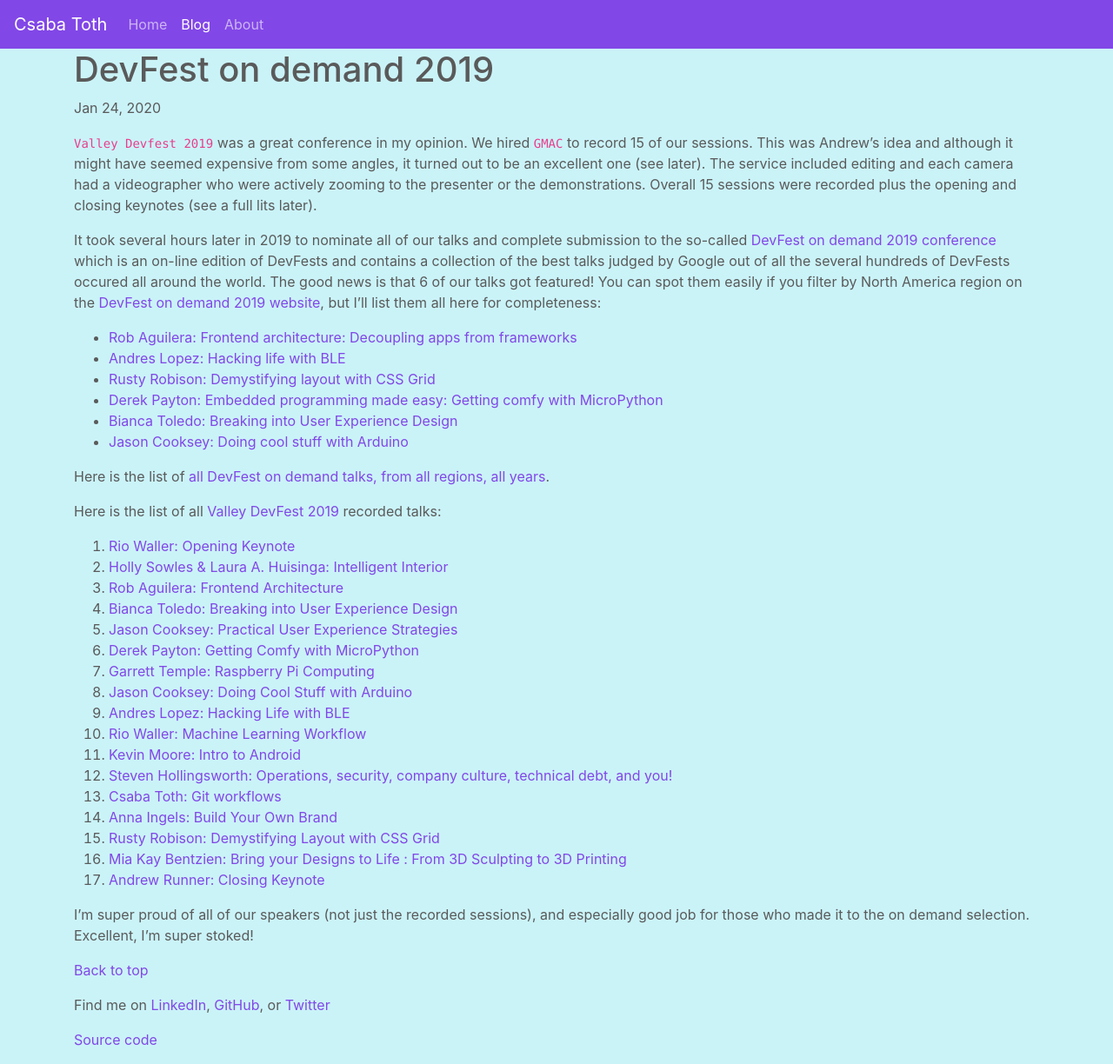
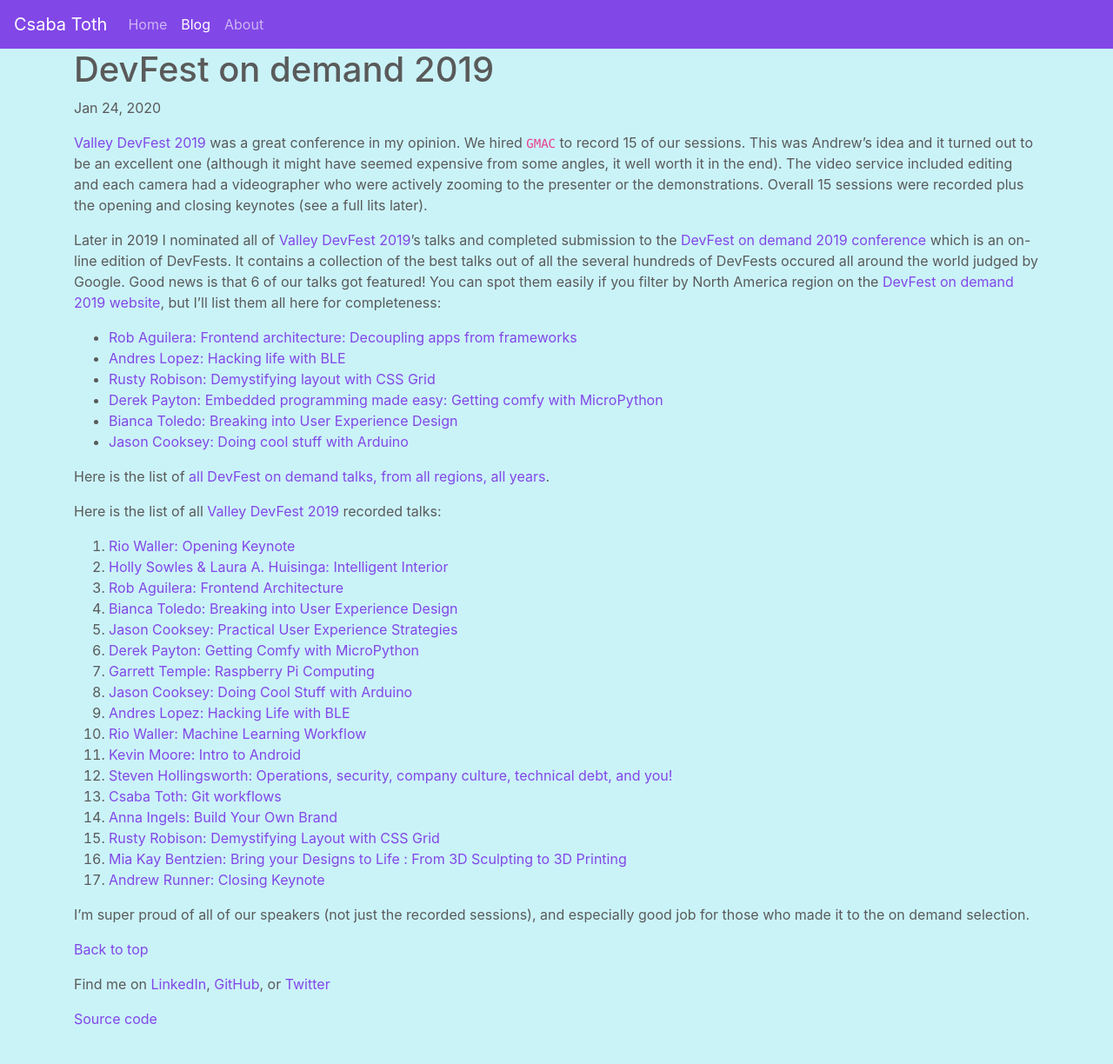
Before and after one commit to CsabaConsulting/csaba.page, a Jekyll site: the page built from _posts/blog/2020-01-25-devfest-on-demand.md, in a window 1280 px wide. Shown: the whole page at 87% size. Built offline with Jekyll 4.4.1, drawn with Linux system fonts in a browser that asks for light colours; some web fonts are replaced; comment, search, counter and statistics services are not loaded; after the commit the page ends 1200 px from its top, so only the background shows below that.

Commit message:
Updating devfest on-demand post grammar

```diff
--- a/_posts/blog/2020-01-25-devfest-on-demand.md
+++ b/_posts/blog/2020-01-25-devfest-on-demand.md
@@ -7,9 +7,9 @@
 comments: true
 category: blog
 ---
-`Valley Devfest 2019` was a great conference in my opinion. We hired `GMAC` to record 15 of our sessions. This was Andrew's idea and although it might have seemed expensive from some angles, it turned out to be an excellent one (see later). The service included editing and each camera had a videographer who were actively zooming to the presenter or the demonstrations. Overall 15 sessions were recorded plus the opening and closing keynotes (see a full lits later).
+[Valley DevFest 2019](https://valleydevfest.com/sessions) was a great conference in my opinion. We hired `GMAC` to record 15 of our sessions. This was Andrew's idea and it turned out to be an excellent one (although it might have seemed expensive from some angles, it well worth it in the end). The video service included editing and each camera had a videographer who were actively zooming to the presenter or the demonstrations. Overall 15 sessions were recorded plus the opening and closing keynotes (see a full lits later).
 
-It took several hours later in 2019 to nominate all of our talks and complete submission to the so-called [DevFest on demand 2019 conference](https://devfest.withgoogle.com/ondemand) which is an on-line edition of DevFests and contains a collection of the best talks judged by Google out of all the several hundreds of DevFests occured all around the world. The good news is that 6 of our talks got featured! You can spot them easily if you filter by North America region on the [DevFest on demand 2019 website](https://devfest.withgoogle.com/ondemand), but I'll list them all here for completeness:
+Later in 2019 I nominated all of [Valley DevFest 2019](https://valleydevfest.com/sessions)'s talks and completed submission to the [DevFest on demand 2019 conference](https://devfest.withgoogle.com/ondemand) which is an on-line edition of DevFests. It contains a collection of the best talks out of all the several hundreds of DevFests occured all around the world judged by Google. Good news is that 6 of our talks got featured! You can spot them easily if you filter by North America region on the [DevFest on demand 2019 website](https://devfest.withgoogle.com/ondemand), but I'll list them all here for completeness:
 
 * [Rob Aguilera: Frontend architecture: Decoupling apps from frameworks](https://devfest.withgoogle.com/events/frontendarchitecture)
 * [Andres Lopez: Hacking life with BLE](https://devfest.withgoogle.com/events/hackinglife-ble)
@@ -40,4 +40,4 @@
 16. [Mia Kay Bentzien: Bring your Designs to Life : From 3D Sculpting to 3D Printing](https://www.youtube.com/watch?v=Lg-nL8OlFac&list=PLfLYzWZuIvXIgmR6oCaYYA-Ez8agOrHXw&index=16)
 17. [Andrew Runner: Closing Keynote](https://www.youtube.com/watch?v=nsnoI2brsz4&list=PLfLYzWZuIvXIgmR6oCaYYA-Ez8agOrHXw&index=17)
 
-I'm super proud of all of our speakers (not just the recorded sessions), and especially good job for those who made it to the on demand selection. Excellent, I'm super stoked!
+I'm super proud of all of our speakers (not just the recorded sessions), and especially good job for those who made it to the on demand selection.
```
